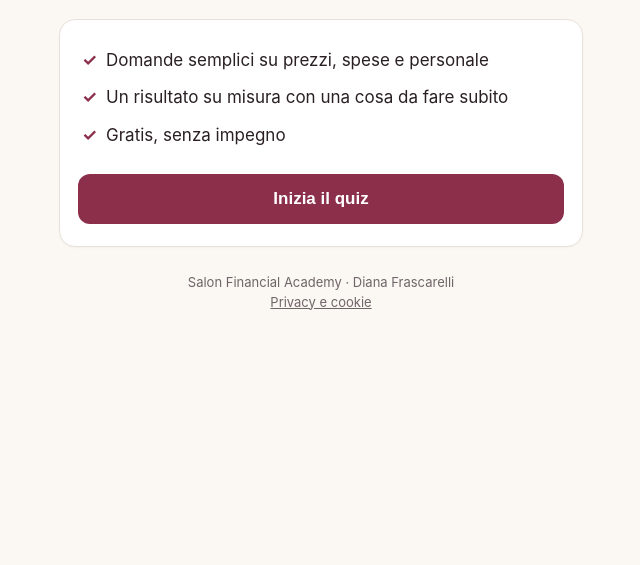
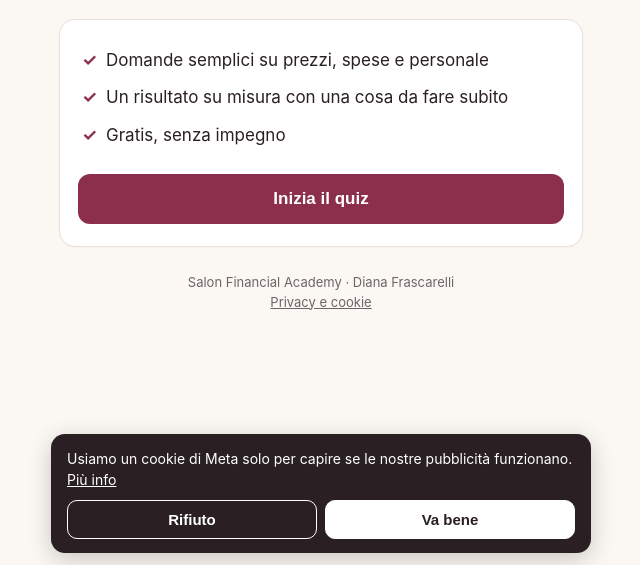
Before and after one commit to diana-sfa/calcolatore, a plain HTML site: page quiz.html in a window 1280 px wide. Shown: the part 235-800 px from the top of the page, without its empty margins (319-959 px from the left). Drawn offline with Linux system fonts and the light colour scheme.

Commit message:
Update quiz.html

```diff
--- a/quiz.html
+++ b/quiz.html
@@ -135,7 +135,7 @@
 <script>
 (function(){
   // ====== IMPOSTAZIONI (modificare qui) ======
-  var PIXEL_ID = "";                 // ID del pixel Meta di SFA: se vuoto, niente pixel e niente banner
+  var PIXEL_ID = "856852597216949";                 // ID del pixel Meta di SFA: se vuoto, niente pixel e niente banner
   var WA_NUMBER = "393939271788";     // WhatsApp di Diana con prefisso 39
   var FORM_URL = "https://docs.google.com/forms/d/e/1FAIpQLSebyA79XMsugUMF_qnpqNzjJFVzHOv6OHtlcLK9_cSnhe4Ngg/formResponse";
   var F = {nome:"entry.2033897735", tel:"entry.1726021247", ris:"entry.1523693497", det:"entry.136374629", rif:"entry.433048403"};
```
